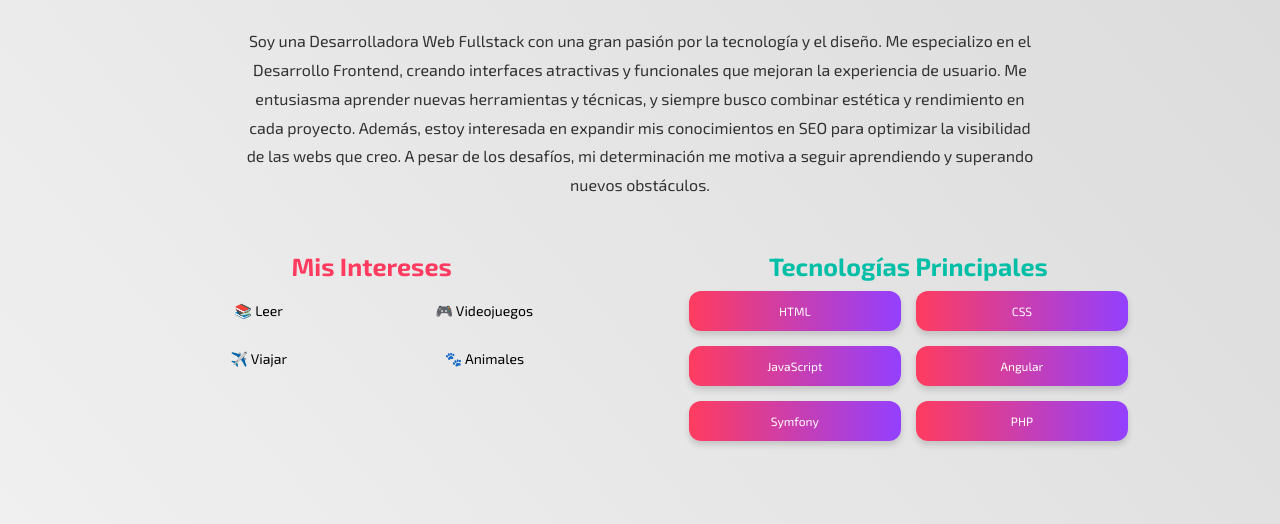
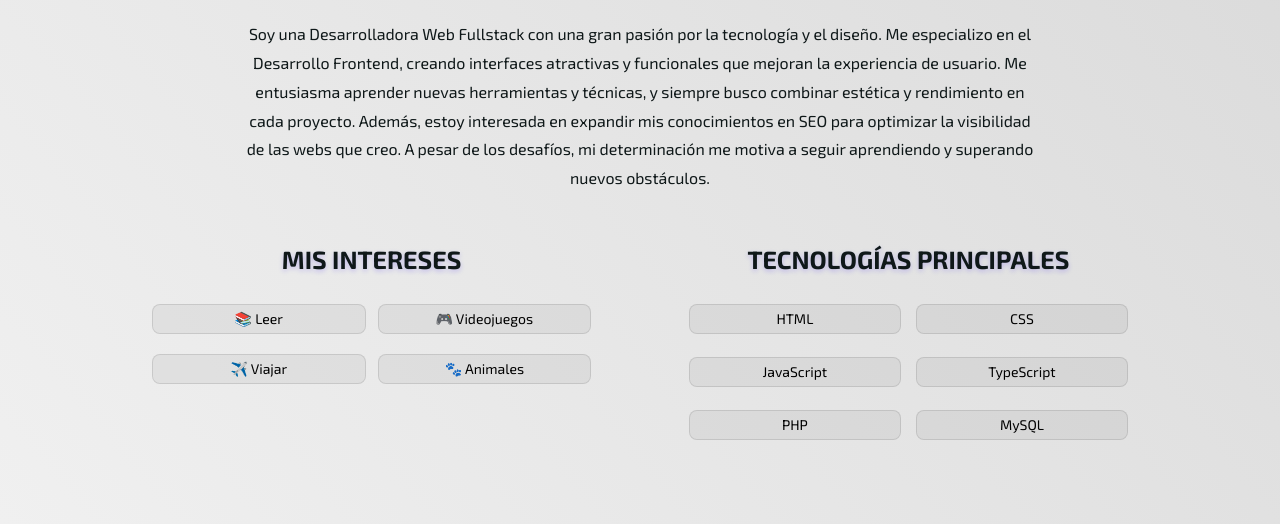
Before and after one commit to Aikarubi/aikarubi-portfolio, a plain HTML site: page views/sobreMi.html in a window 1280 px wide. Shown: the part 276-800 px from the top of the page. Drawn offline with Linux system fonts and the light colour scheme.

Commit message:
apartado sobre mi

```diff
--- a/assets/css/style.css
+++ b/assets/css/style.css
@@ -271,7 +271,7 @@ svg {
     position: absolute;
     top: 2rem;
     left: 2rem;
-    background: linear-gradient(90deg, #FF3C5F, #9340FF);
+    background: linear-gradient(90deg, #081AA2, #8D56B8);
     color: var(--blanco);
     padding: 1rem 2rem;
     font-size: 1.6rem;
@@ -515,7 +515,7 @@ svg {
 .sobre-mi__descripcion p {
     font-size: 1.6rem;
     line-height: 1.8;
-    color: #333;
+    color: var(--negro);
     max-width: 800px;
     margin: 0 auto;
 }
@@ -534,8 +534,9 @@ svg {
 
 .sobre-mi__intereses h2 {
     font-size: 2.5rem;
-    color: #FF3C5F;
-    margin-bottom: 1rem;
+    color: var(--negro);
+    text-transform: uppercase;
+    text-shadow: 0 2px 5px rgba(37, 0, 245, 0.205);
 }
 
 .sobre-mi__intereses ul {
@@ -546,9 +547,12 @@ svg {
     padding: 0;
 }
 
-.sobre-mi__intereses li {
+.sobre-mi__intereses li, .tecnologias__lista span {
     font-size: 1.4rem;
     margin-bottom: 0.8rem;
+    border: 1px solid rgba(0, 0, 0, 0.1);
+    border-radius: 8px;
+    background: rgba(0, 0, 0, 0.05);
 }
 
 /* Tecnologías */
@@ -558,8 +562,9 @@ svg {
 
 .sobre-mi__tecnologias h2 {
     font-size: 2.5rem;
-    color: #00BFA6;
-    margin-bottom: 1rem;
+    color: var(--negro);
+    text-transform: uppercase;
+    text-shadow: 0 2px 5px rgba(37, 0, 245, 0.205);
 }
 
 .tecnologias__lista {
@@ -568,14 +573,7 @@ svg {
     gap: 1.5rem;
 }
 
-.tecnologias__lista span {
-    background: linear-gradient(90deg, #FF3C5F, #9340FF);
-    color: #fff;
-    padding: 0.8rem 1.5rem;
-    font-size: 1.2rem;
-    border-radius: 12px;
-    box-shadow: 0 4px 6px rgba(0, 0, 0, 0.15);
-}
+
 
 
 
--- a/views/sobreMi.html
+++ b/views/sobreMi.html
@@ -49,9 +49,10 @@
                         <span>HTML</span>
                         <span>CSS</span>
                         <span>JavaScript</span>
-                        <span>Angular</span>
-                        <span>Symfony</span>
+                        <span>TypeScript</span>
                         <span>PHP</span>
+                        <span>MySQL</span>
+
                     </div>
                 </div>
             </div>
```
